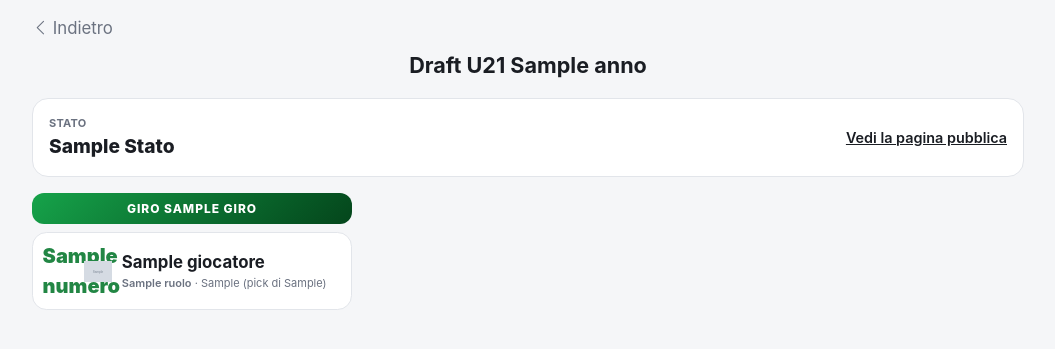
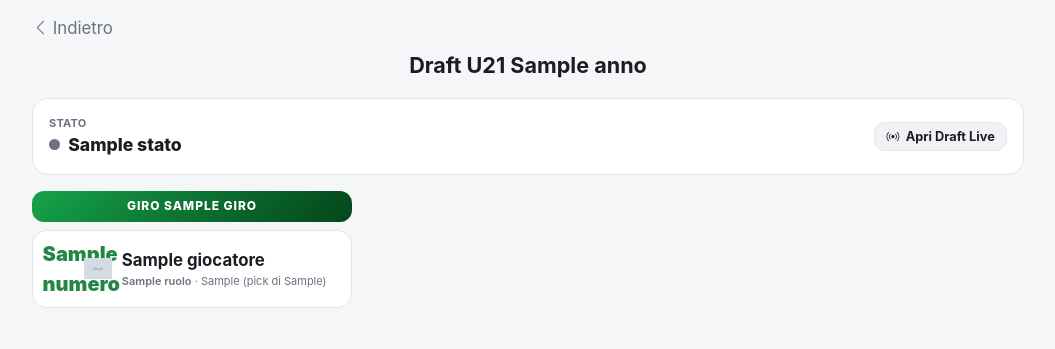
Before and after one commit to albertomelegatti/webAPP_FantaManageriale, a Flask app: page /admin/draft in a window 1280 px wide. Shown: the part 59-408 px from the top of the page, without its empty margins (112-1167 px from the left). Run offline with Flask 3, Linux system fonts and the light colour scheme; the visitor is signed in with stand-in values (Sample User, id 1); grey boxes marked "Sample" are stand-in pictures; a database or web service that is not in the repository returns one stand-in record (values such as "Sample title"); data that the repository does not hold is empty; style sheets or scripts are compiled from the project's sources; parts of the project's set-up code (start-up, migrations or seed data) failed here and were passed over; some libraries are stand-ins or nearby versions.

Commit message:
Draft live: pulsanti con feedback, stato leggibile, voce nascosta senza draft aperto
Pulsanti dr-btn (hover, pressione, focus, icona) al posto delle utility Tailwind
piatte. Le classi font-extrabold, capitalize, underline e simili non sono nel CSS
compilato: sostituite con classi in componenti.css. Il link alla pagina live
nell'admin diventa un pulsante. Nella dashboard squadra la voce Draft Live
compare solo a draft aperto.

Co-Authored-By: Claude Sonnet 5.5 <noreply@anthropic.com>

```diff
--- a/app/static/css/componenti.css
+++ b/app/static/css/componenti.css
@@ -1028,3 +1028,34 @@ body.trascinando .campetto-panca {
 @media (prefers-reduced-motion: reduce) {
     .dr-overlay-logo, .dr-overlay-foto, .dr-overlay-num, .dr-overlay-nome, .dr-overlay-sotto { animation: none; }
 }
+
+/* Draft: pulsanti, stato e piccole utility (le utility Tailwind nuove non sono nel CSS compilato). */
+.dr-btn {
+    display: inline-flex; align-items: center; justify-content: center; gap: .4rem;
+    padding: .5rem .9rem; border: 1px solid var(--accent); border-radius: .8rem;
+    background: var(--accent); color: #fff; font-size: .9rem; font-weight: 700; line-height: 1.2;
+    cursor: pointer; text-decoration: none;
+    transition: transform .12s ease, box-shadow .12s ease, filter .12s ease, background-color .12s ease, border-color .12s ease;
+}
+.dr-btn:hover { filter: brightness(1.1); transform: translateY(-1px); box-shadow: 0 6px 14px color-mix(in oklab, var(--accent) 35%, transparent); }
+.dr-btn:active { transform: translateY(0) scale(.97); box-shadow: none; filter: brightness(.95); }
+.dr-btn:focus-visible { outline: 2px solid var(--accent); outline-offset: 2px; }
+.dr-btn:disabled { opacity: .5; cursor: not-allowed; transform: none; box-shadow: none; filter: none; }
+.dr-btn-sec { background: var(--panel-2); color: var(--text); border-color: var(--line); }
+.dr-btn-sec:hover { border-color: var(--accent); color: var(--accent); filter: none; box-shadow: none; }
+.dr-btn-sm { padding: .35rem .7rem; font-size: .8rem; border-radius: .7rem; }
+.dr-btn-pieno { width: 100%; padding: .65rem 1rem; }
+@media (prefers-reduced-motion: reduce) { .dr-btn { transition: none; } .dr-btn:hover, .dr-btn:active { transform: none; } }
+
+.dr-stato { display: flex; align-items: center; gap: .5rem; font-size: 1.1rem; font-weight: 800; }
+.dr-stato-punto { height: .7rem; width: .7rem; border-radius: 9999px; background: var(--muted); }
+.dr-stato-aperto .dr-stato-punto { background: var(--ok); box-shadow: 0 0 0 4px color-mix(in oklab, var(--ok) 25%, transparent); }
+.dr-stato-preparato .dr-stato-punto { background: #ffb020; }
+.dr-stato-chiuso .dr-stato-punto { background: var(--ko); }
+
+.dr-w400 { font-weight: 400; }
+.dr-w800 { font-weight: 800; }
+.dr-w900 { font-weight: 900; }
+.dr-link { text-decoration: underline; text-underline-offset: 2px; }
+.dr-link:hover { color: var(--accent); }
+.dr-scroll { max-height: 18rem; overflow-y: auto; }
--- a/app/templates/_draft_pool.html
+++ b/app/templates/_draft_pool.html
@@ -21,7 +21,7 @@
             <div class="truncate text-sm font-bold">{{ g.nome }}</div>
             <div class="truncate text-[11px] text-muted">{{ m.ruolo_colorato(g.ruolo) }} · {{ g.club }} · {{ g.data_nascita.year }}</div>
         </div>
-        <button type="submit" class="shrink-0 rounded-xl bg-accent px-3 py-1.5 text-xs font-bold text-white">{{ bottone }}</button>
+        <button type="submit" class="dr-btn dr-btn-sm shrink-0"><i class="bi bi-check-lg"></i> {{ bottone }}</button>
     </form>
     {% endfor %}
 </div>
--- a/app/templates/admin_draft.html
+++ b/app/templates/admin_draft.html
@@ -17,16 +17,20 @@
     <div class="flex items-center justify-between gap-3">
         <div>
             <div class="text-[11px] font-bold uppercase tracking-wide text-muted">Stato</div>
-            <div class="text-base font-extrabold capitalize">{{ stato }}</div>
+            <div class="dr-stato dr-stato-{{ sessione.stato if sessione else 'nuovo' }}">
+                <span class="dr-stato-punto"></span>{{ stato | capitalize }}
+            </div>
         </div>
-        <a href="{{ url_for('draft.live') }}" class="text-xs font-semibold underline">Vedi la pagina pubblica</a>
+        <a href="{{ url_for('draft.live') }}" class="dr-btn dr-btn-sec dr-btn-sm shrink-0">
+            <i class="bi bi-broadcast"></i> Apri Draft Live
+        </a>
     </div>
 </div>
 
 {# 1. Ordine: anteprima dalla classifica e generazione (finche' non e' aperto). #}
 {% if anteprima %}
 <div class="mb-4 rounded-2xl border border-line bg-panel p-4">
-    <h3 class="mb-1 text-sm font-extrabold">Ordine di scelta</h3>
+    <h3 class="mb-1 text-sm dr-w800">Ordine di scelta</h3>
     <p class="mb-3 text-[11px] text-muted">
         Dalla classifica del Campionato {{ anteprima.stagione }} dell'Albo d'oro: chi ha chiuso ultimo sceglie per primo,
         il giro 3 ripete l'ordine del giro 1.
@@ -34,23 +38,23 @@
     {% if anteprima.problema %}
     <p class="rounded-xl border border-line bg-panel-2 p-3 text-sm">
         ⚠️ {{ anteprima.problema }}
-        <a href="{{ url_for('admin.admin_albo_oro') }}" class="font-semibold underline">Apri l'Albo d'oro</a>
+        <a href="{{ url_for('admin.admin_albo_oro') }}" class="font-semibold dr-link">Apri l'Albo d'oro</a>
     </p>
     {% else %}
-    <div class="mb-3 max-h-72 overflow-y-auto rounded-xl border border-line">
+    <div class="dr-scroll mb-3 rounded-xl border border-line">
         {% for p in anteprima.ordine %}
         <div class="dr-pool-riga">
-            <span class="w-8 text-center font-black tabular-nums">{{ p.numero }}</span>
+            <span class="w-8 text-center dr-w900 tabular-nums">{{ p.numero }}</span>
             <span class="text-[11px] text-muted">G{{ p.giro }}</span>
             <span class="min-w-0 flex-1 truncate text-sm font-semibold">{{ p.detentore or p.squadra }}
-                {% if p.detentore and p.detentore != p.squadra %}<span class="text-[11px] font-normal text-muted">(pick di {{ p.squadra }})</span>{% endif %}</span>
+                {% if p.detentore and p.detentore != p.squadra %}<span class="text-[11px] dr-w400 text-muted">(pick di {{ p.squadra }})</span>{% endif %}</span>
         </div>
         {% endfor %}
     </div>
     <form method="post" action="{{ url_for('admin.admin_draft_genera') }}">
         <input type="hidden" name="anno" value="{{ vista.anno }}">
-        <button type="submit" class="w-full rounded-xl bg-accent px-3 py-2 text-sm font-bold text-white">
-            {% if vista.ha_ordine %}Rigenera l'ordine{% else %}Genera l'ordine{% endif %}
+        <button type="submit" class="dr-btn dr-btn-pieno">
+            <i class="bi bi-shuffle"></i> {% if vista.ha_ordine %}Rigenera l'ordine{% else %}Genera l'ordine{% endif %}
         </button>
     </form>
     {% endif %}
@@ -60,12 +64,12 @@
 {# 2. Apertura: serve un ordine generato. #}
 {% if stato == 'preparato' and vista.ha_ordine %}
 <div class="mb-4 rounded-2xl border border-line bg-panel p-4">
-    <h3 class="mb-1 text-sm font-extrabold">Apri il draft</h3>
+    <h3 class="mb-1 text-sm dr-w800">Apri il draft</h3>
     <p class="mb-3 text-[11px] text-muted">Parte la comunicazione sul gruppo e la prima squadra può scegliere. Dopo l'apertura l'ordine non si rigenera più.</p>
     <form method="post" action="{{ url_for('admin.admin_draft_apri') }}"
           onsubmit="return confirm('Aprire il draft {{ vista.anno }}?');">
         <input type="hidden" name="anno" value="{{ vista.anno }}">
-        <button type="submit" class="w-full rounded-xl bg-accent px-3 py-2 text-sm font-bold text-white">Apri il draft</button>
+        <button type="submit" class="dr-btn dr-btn-pieno"><i class="bi bi-play-fill"></i> Apri il draft</button>
     </form>
 </div>
 {% endif %}
@@ -73,7 +77,7 @@
 {# 3. A draft aperto: scelta per conto dell'assente o salto della pick. #}
 {% if vista.in_corso %}
 <div class="mb-4 rounded-2xl border border-accent bg-panel p-4">
-    <h3 class="mb-1 text-sm font-extrabold">Tocca a {{ vista.in_corso.detentore_att }}</h3>
+    <h3 class="mb-1 text-sm dr-w800">Tocca a {{ vista.in_corso.detentore_att }}</h3>
     <p class="mb-3 text-[11px] text-muted">
         Pick n. {{ vista.in_corso.numero }}, giro {{ vista.in_corso.giro }}. La squadra sceglie da sé dalla pagina pubblica;
         qui puoi scegliere al suo posto se è assente, o saltare la pick.
@@ -82,7 +86,7 @@
           onsubmit="return confirm('Saltare la pick n. {{ vista.in_corso.numero }} di {{ vista.in_corso.detentore_att | replace("'", "") }}? La pick è persa.');">
         <input type="hidden" name="anno" value="{{ vista.anno }}">
         <input type="hidden" name="id_pick" value="{{ vista.in_corso.id }}">
-        <button type="submit" class="w-full rounded-xl border border-line bg-panel-2 px-3 py-2 text-sm font-bold">Salta la pick</button>
+        <button type="submit" class="dr-btn dr-btn-sec dr-btn-pieno"><i class="bi bi-skip-forward-fill"></i> Salta la pick</button>
     </form>
     {% with pool=pool, anno=vista.anno, pick=vista.in_corso, azione=url_for('admin.admin_draft_scegli'), bottone='Scegli per lei' %}
     {% include '_draft_pool.html' %}
--- a/app/templates/draft_live.html
+++ b/app/templates/draft_live.html
@@ -8,7 +8,7 @@
 {% if not vista %}
 <p class="rounded-2xl border border-line bg-panel p-4 text-center text-sm text-muted">
     Nessun draft in corso. Le scelte dei draft passati sono nello
-    <a href="{{ url_for('public.storico_draft') }}" class="font-semibold underline">storico</a>.
+    <a href="{{ url_for('public.storico_draft') }}" class="font-semibold dr-link">storico</a>.
 </p>
 {% else %}
 
@@ -17,7 +17,7 @@
 <div class="mb-4 rounded-2xl border border-line bg-panel p-4 text-center">
     {% if stato == 'aperto' and vista.in_corso %}
         <div class="text-[11px] font-bold uppercase tracking-wide text-muted">On the clock · pick n. {{ vista.in_corso.numero }} · giro {{ vista.in_corso.giro }}</div>
-        <div class="mt-1 text-lg font-extrabold">{{ vista.in_corso.detentore_att }}</div>
+        <div class="mt-1 text-lg dr-w800">{{ vista.in_corso.detentore_att }}</div>
         {% if vista.in_corso.detentore_att != vista.in_corso.detentore_originale %}
         <div class="text-[11px] text-muted">pick di {{ vista.in_corso.detentore_originale }}</div>
         {% endif %}
@@ -32,7 +32,7 @@
 
 {% if tocca_a_me %}
 <div class="mb-4 rounded-2xl border border-accent bg-panel p-4">
-    <h3 class="mb-3 text-sm font-extrabold">È il tuo turno: scegli un giocatore</h3>
+    <h3 class="mb-3 text-sm dr-w800">È il tuo turno: scegli un giocatore</h3>
     {% with pool=pool, anno=vista.anno, pick=vista.in_corso, azione=url_for('draft.scegli'), bottone='Scegli' %}
     {% include '_draft_pool.html' %}
     {% endwith %}
--- a/app/templates/squadra_login.html
+++ b/app/templates/squadra_login.html
@@ -35,7 +35,7 @@
     {{ m.voce_menu(url_for('user.user_mercato_menu', nome_squadra=nome_squadra), 'bi-graph-up-arrow', 'Mercato') }}
     {{ m.voce_menu(url_for('user.user_rosa_menu', nome_squadra=nome_squadra), 'bi-people-fill', 'Gestione Rosa') }}
     {{ m.voce_menu(url_for('formazione.user_formazione', nome_squadra=nome_squadra), 'bi-diagram-3-fill', 'Formazione') }}
-    {{ m.voce_menu(url_for('draft.live'), 'bi-broadcast', 'Draft Live', disabilitato=not draft_aperto, info='Nessun draft aperto' if not draft_aperto else none) }}
+    {% if draft_aperto %}{{ m.voce_menu(url_for('draft.live'), 'bi-broadcast', 'Draft Live') }}{% endif %}
     {{ m.voce_menu('/cambia_password', 'bi-lock-fill', 'Cambia Password') }}
     {{ m.voce_menu('/logout', 'bi-box-arrow-right', 'Logout') }}
 </div>
```
Also changed, not shown: tests/test_draft_live_pagine.py (+4 -5 lines).
